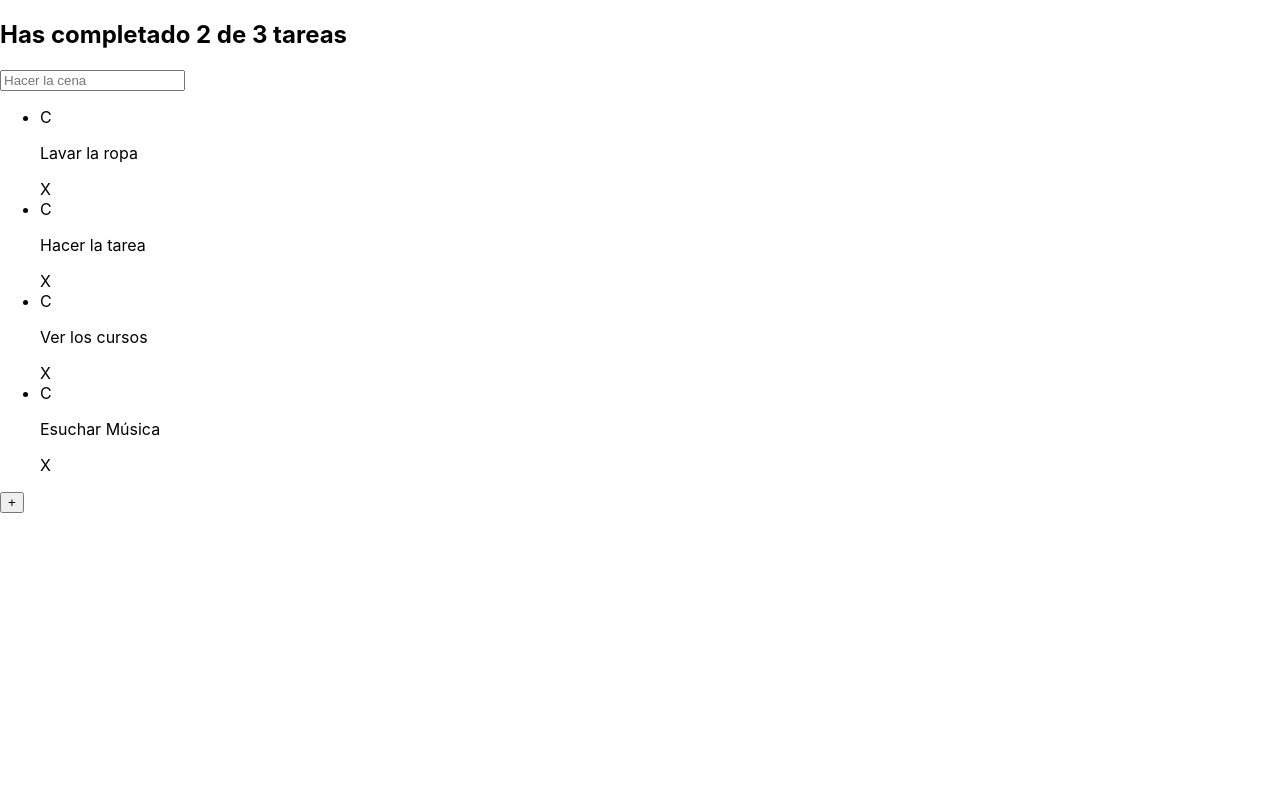
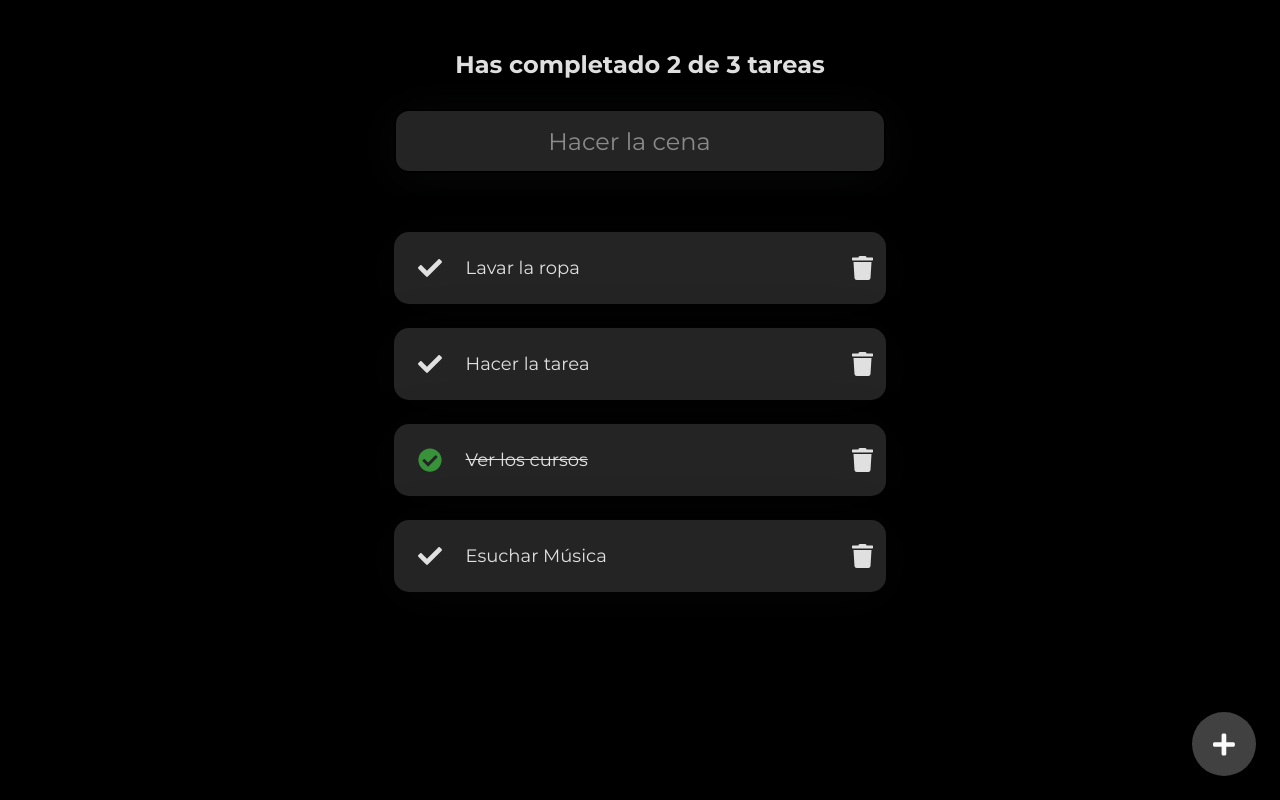
Before and after one commit to axrcode/notes-app, a React (Create React App) app: page / in a window 1280 px wide. Built offline with nearby package versions, Linux system fonts and the light colour scheme; the HTML template or start-up script is replaced by a standard one.

Commit message:
ADD - Interfaz gráfica de la aplicación

```diff
--- a/public/index.html
+++ b/public/index.html
@@ -14,6 +14,11 @@
 
     <link rel="manifest" href="%PUBLIC_URL%/manifest.json" />
 
+    <link href="https://fonts.googleapis.com/css2?family=Montserrat:wght@400;700&display=swap" rel="stylesheet" />
+
+    <!-- Font Awesome icons -->
+    <script src="https://use.fontawesome.com/releases/v5.15.1/js/all.js" crossorigin="anonymous"></script>
+
     <title>React App</title>
 
   </head>
--- a/src/App.js
+++ b/src/App.js
@@ -5,26 +5,34 @@ import {TaskList} from './components/TaskList';
 import {TaskItem} from './components/TaskItem';
 import {CreateTaskButton} from './components/CreateTaskButton';
 
+import './css/styles.css';
+
 const tareas = [
   { id: 1, text: 'Lavar la ropa', completed: false },
   { id: 2, text: 'Hacer la tarea', completed: false },
-  { id: 3, text: 'Ver los cursos', completed: false },
+  { id: 3, text: 'Ver los cursos', completed: true },
   { id: 4, text: 'Esuchar Música', completed: false },
 ];
 
 function App() {
   return (
     <Fragment>
+      <div className="container">
         <TaskCounter />
         <TaskSearch />
         <TaskList>
           {
             tareas.map(tarea => (
-            <TaskItem key={tarea.id} text={tarea.text} />
+              <TaskItem
+                key={tarea.id}
+                text={tarea.text}
+                completed={tarea.completed}
+              />
             ))
           }
         </TaskList>
         <CreateTaskButton />
+      </div>
     </Fragment>
   );
 }
--- a/src/components/CreateTaskButton.js
+++ b/src/components/CreateTaskButton.js
@@ -3,7 +3,9 @@ import React, {Fragment} from 'react';
 function CreateTaskButton() {
     return(
         <Fragment>
-            <button>+</button>
+            <button className="create-task-button">
+                <i className="fas fa-plus"></i>
+            </button>
         </Fragment>
     );
 }
--- a/src/components/TaskCounter.js
+++ b/src/components/TaskCounter.js
@@ -3,7 +3,9 @@ import React, {Fragment} from 'react';
 function TaskCounter() {
     return(
         <Fragment>
-            <h2>Has completado 2 de 3 tareas</h2>
+            <h2 className="task-counter">
+                Has completado 2 de 3 tareas
+            </h2>
         </Fragment>
     );
 }
--- a/src/components/TaskItem.js
+++ b/src/components/TaskItem.js
@@ -3,10 +3,22 @@ import React, {Fragment} from 'react';
 function TaskItem( props ) {
     return(
         <Fragment>
-            <li>
-                <span>C</span>
-                <p>{ props.text }</p>
-                <span>X</span>
+            <li className="task-item">
+                <span className={`icon icon-check ${props.completed && 'icon-check-active'}`}>
+                    {
+                        props.completed
+                        ? <i className="fas fa-check-circle"></i>
+                        : <i className="fas fa-check"></i>
+                    }
+                </span>
+
+                <p className={`${props.completed && 'task-item-completed'}`}>
+                    { props.text }
+                </p>
+
+                <span className="icon icon-delete">
+                    <i className="fas fa-trash"></i>
+                </span>
             </li>
         </Fragment>
     );
--- a/src/components/TaskSearch.js
+++ b/src/components/TaskSearch.js
@@ -3,7 +3,11 @@ import React, {Fragment} from 'react';
 function TaskSearch() {
     return(
         <Fragment>
-            <input type="search" placeholder="Hacer la cena" />
+            <input
+                className="task-search"
+                type="search"
+                placeholder="Hacer la cena"
+            />
         </Fragment>
     );
 }
--- /dev/null
+++ b/src/css/styles.css
@@ -0,0 +1,151 @@
+:root {
+    --primary: #000000;
+    --secondary: #242424;
+    --third: #414141;
+    --red: rgb(192, 50, 50);
+    --white: #e0e0e0;
+    --light: #8a8a8a;
+    --complete: #389239;
+}
+
+body {
+  margin: 0;
+  padding: 0;
+  background: var(--primary);
+  color: var(--white);
+  font-family: 'Montserrat', Arial, Helvetica, sans-serif;
+}
+.container {
+    width: 40%;
+    margin-left: auto;
+    margin-right: auto;
+}
+
+@media (max-width: 600px) {
+    .container {
+        width: 100%;
+    }
+}
+
+#root {
+  margin: 0 24px;
+  position: relative;
+  min-height: 100vh;
+}
+
+.task-counter {
+    font-size: 24px;
+    text-align: center;
+    margin: 0;
+    padding-top: 50px;
+    padding-bottom: 30px;
+}
+
+.task-search {
+  background: var(--secondary);
+  border-radius: 2px;
+  border: 2px solid var(--primary);
+  margin-bottom: 35px;
+  height: 64px;
+  width: 100%;
+  font-size: 24px;
+  text-align: center;
+  font-family: 'Montserrat';
+  font-weight: 400;
+  color: var(--white);
+  box-shadow: 0px 5px 50px rgba(32, 35, 41, 0.25);
+  border-radius: 15px;
+}
+
+.task-search::placeholder {
+  color: var(--light);
+  font-family: 'Montserrat';
+  font-weight: 400;
+}
+
+.task-search:focus {
+  outline-color: #ffffff;
+}
+
+ul {
+  margin: 0;
+  padding: 0 0 56px 0;
+  list-style: none;
+}
+
+.task-item {
+  background-color: var(--secondary);
+  position: relative;
+  display: flex;
+  justify-content: center;
+  align-items: center;
+  margin-top: 24px;
+  box-shadow: 0px 5px 50px rgba(32, 35, 41, 0.15);
+  border-radius: 15px;
+}
+
+.task-item p {
+  margin: 24px 0 24px 24px;
+  width: calc(100% - 120px);
+  font-size: 18px;
+  line-height: 24px;
+  font-weight: 400;
+}
+
+.task-item-completed {
+  text-decoration: line-through;
+}
+
+.icon {
+  cursor: pointer;
+  display: flex;
+  justify-content: center;
+  align-items: center;
+  height: 48px;
+  width: 48px;
+  font-size: 24px;
+  font-weight: bold;
+}
+
+.icon-check {
+  position: absolute;
+  left: 12px;
+}
+
+.icon-check-active {
+  color: var(--complete);
+}
+
+.icon-delete {
+  position: absolute;
+  right: 0;
+}
+
+.icon-delete:hover {
+  color: var(--red);
+}
+
+.create-task-button {
+  background-color: var(--third);
+  border: none;
+  border-radius: 50%;
+  cursor: pointer;
+  font-size: 25px;
+  position: fixed;
+  bottom: 24px;
+  right: 24px;
+  font-weight: bold;
+  color: #FAFAFA;
+  display: flex;
+  justify-content: center;
+  align-items: center;
+  height: 64px;
+  width: 64px;
+  transform: rotate(0);
+  transition: .3s ease;
+}
+
+.create-task-button:hover {
+  transform: rotate(224deg);
+  outline: none;
+}
```
Lines whose indentation alone changed are shown as unchanged.
